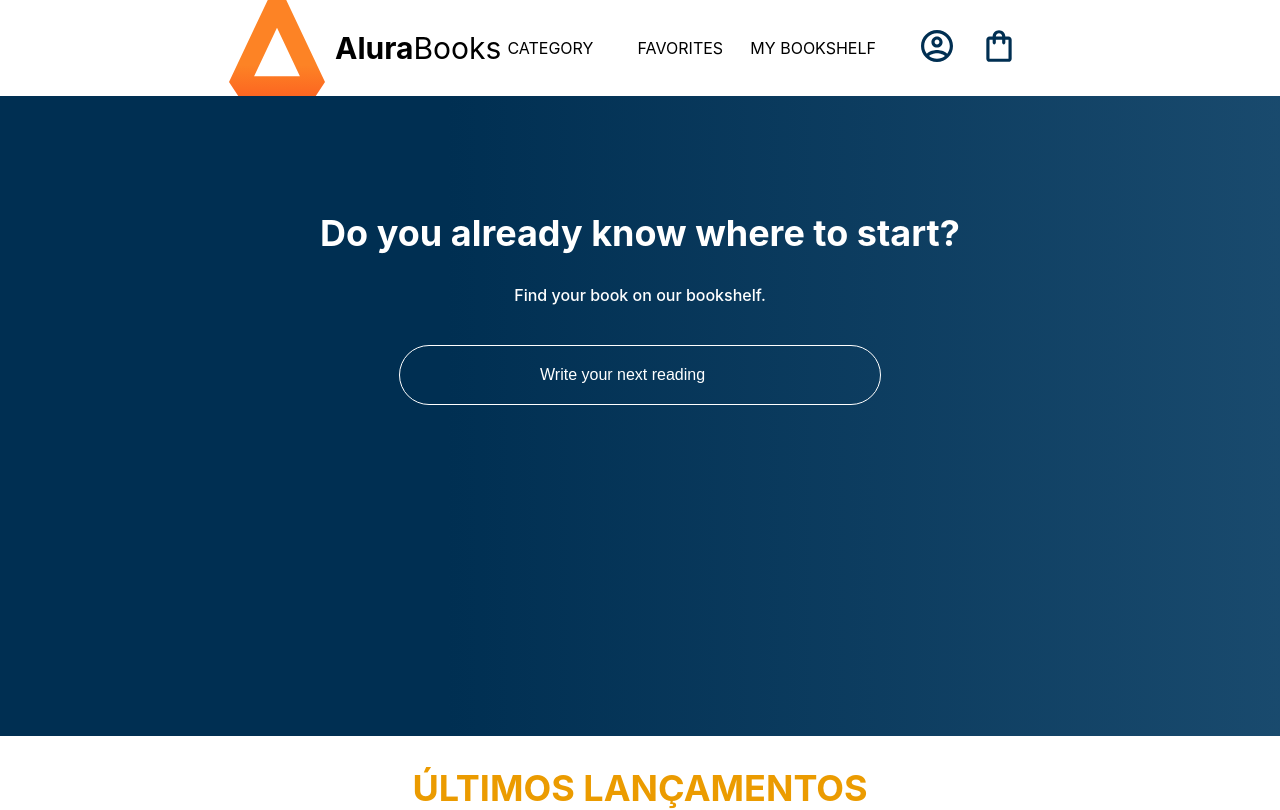
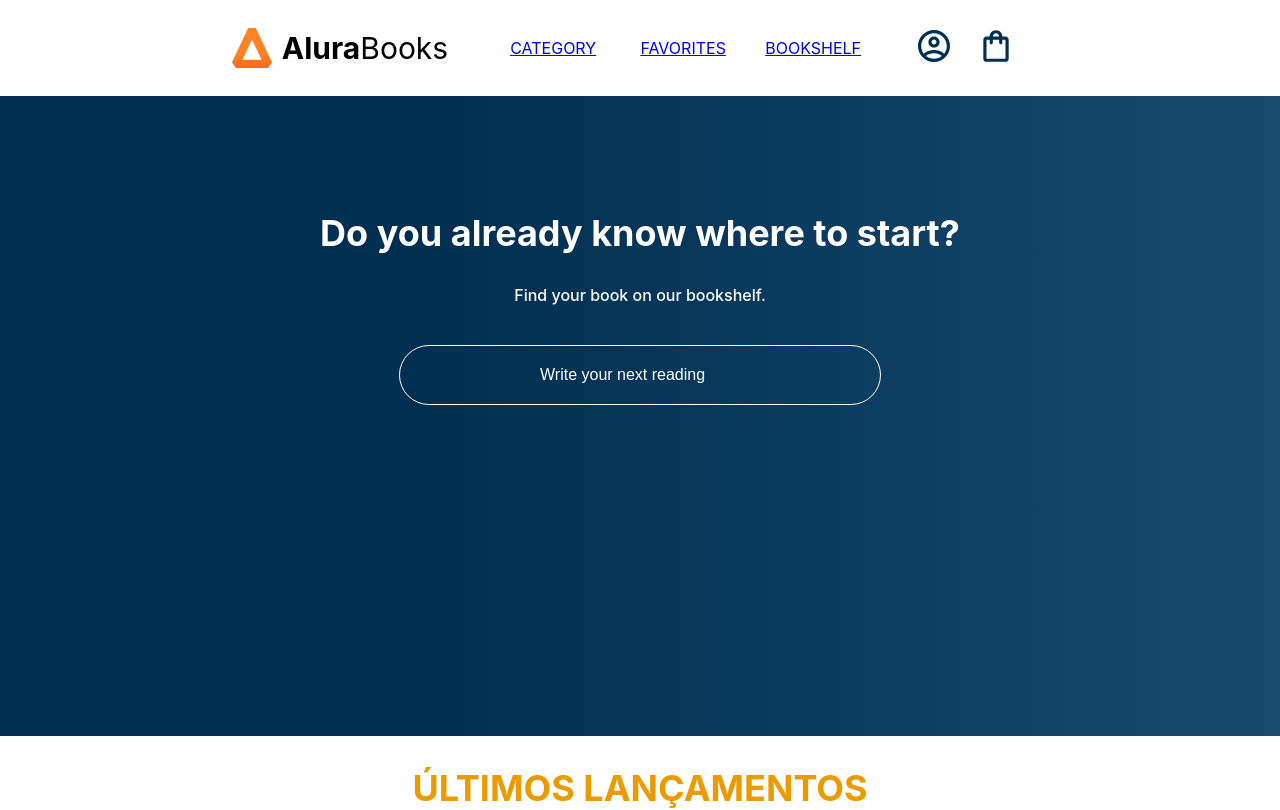
Before and after one commit to mtstechnologies/books, a React (Create React App) app in the folder books-ui/: page / in a window 1280 px wide. Shown: the top 810 px of the page. Built offline with nearby package versions, Linux system fonts and the light colour scheme.

Commit message:
Fit for Navigation Between Pages

```diff
--- a/books-ui/src/components/HeaderOpcoes/index.js
+++ b/books-ui/src/components/HeaderOpcoes/index.js
@@ -1,5 +1,5 @@
 import styled from "styled-components";
-
+import { Link } from "react-router-dom";
 const Options = styled.ul`
         display: flex;
 `
@@ -16,12 +16,12 @@ const OptionsCategory = styled.li`
 `
 
 function HeaderOpcoes() {
-    const textoOpcao = ['CATEGORY', 'FAVORITES', 'MY BOOKSHELF'];
+    const textoOpcao = ['CATEGORY', 'FAVORITES', 'BOOKSHELF'];
     return (
         <>
             <Options>
                 {textoOpcao.map((texto) => (
-                    <OptionsCategory><p>{texto}</p></OptionsCategory>
+                    <Link to={`/${texto.toLowerCase()}`}><OptionsCategory><p>{texto}</p></OptionsCategory></Link>
                 ))}
             </Options>
         </>
```
